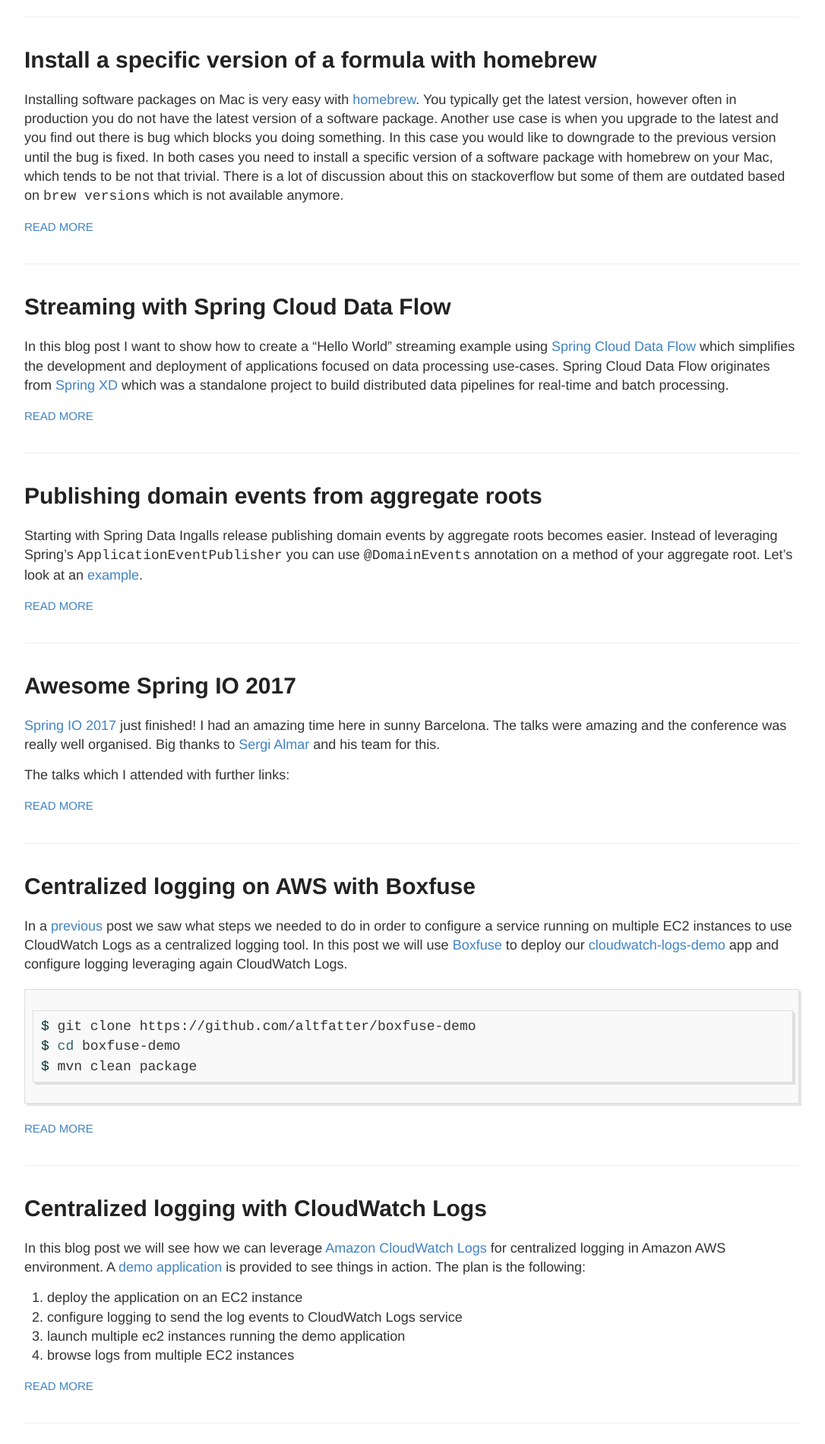
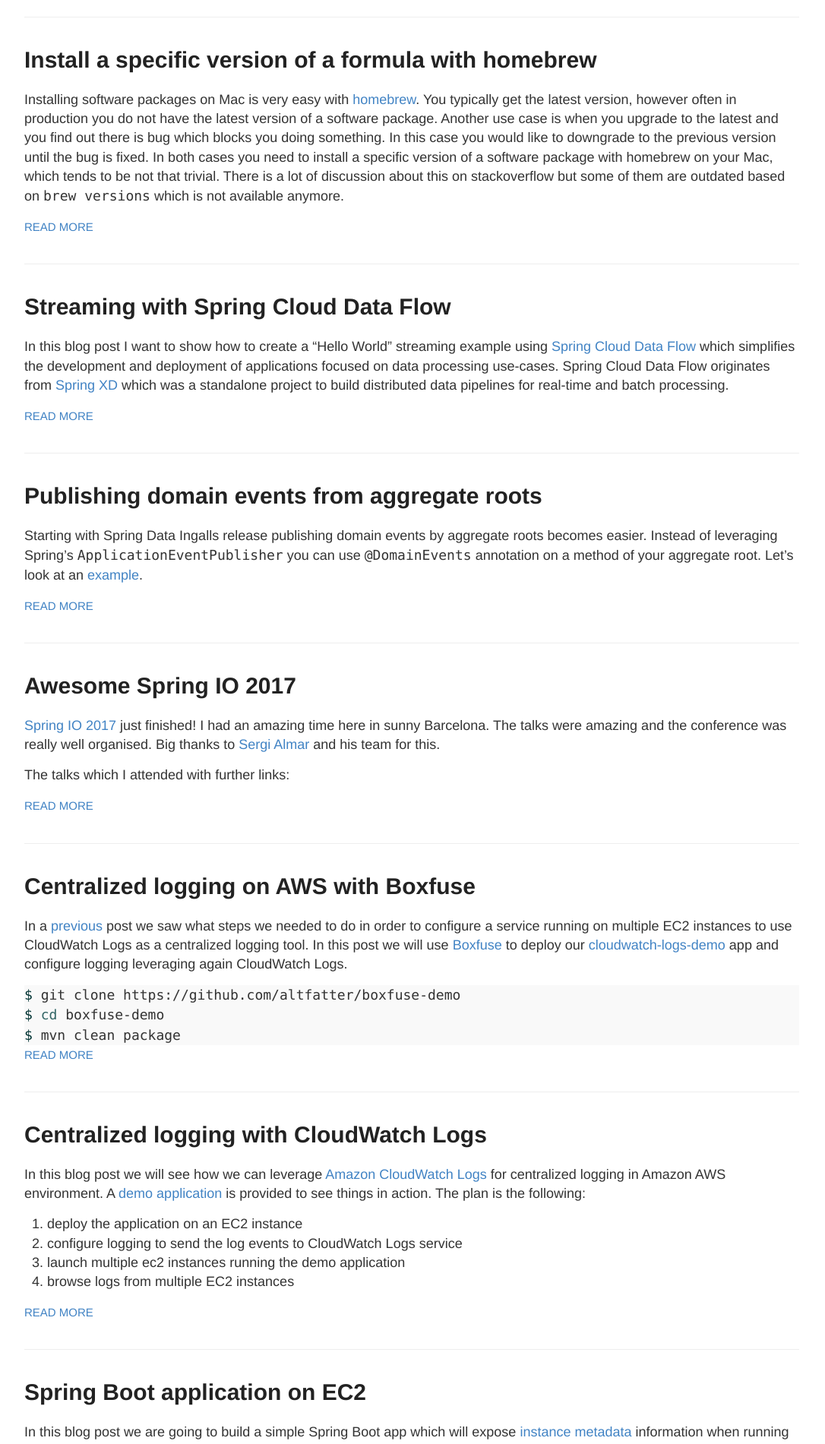
Before and after one commit to altfatterz/altfatterz.github.io, a Jekyll site: the page built from index.html, in a window 1280 px wide. Shown: the part 711-2612 px from the top of the page at 76% size, without its empty margins (98-1184 px from the left). Built offline with Jekyll 4.4.1, drawn with Linux system fonts in a browser that asks for light colours.

Commit message:
remove ugly border

```diff
--- a/_sass/_highlights.scss
+++ b/_sass/_highlights.scss
@@ -1,16 +1,10 @@
 .highlight {
   background-color: #f9f9f9;
-  padding: 7px 7px 7px 10px;
-  border: 1px solid #ddd;
-  -moz-box-shadow: 3px 3px rgba(0,0,0,0.1);
-  -webkit-box-shadow: 3px 3px rgba(0,0,0,0.1);
-  box-shadow: 3px 3px rgba(0,0,0,0.1);
-  margin: 20px 0 20px 0;
   overflow: scroll;
 }
 
 code {
-  font-family:'Bitstream Vera Sans Mono','Courier', monospace;
+  font-family: Monaco,Menlo,Consolas,"Courier New",monospace;
 }
 
 .highlight .hll { background-color: #ffc; }
```
